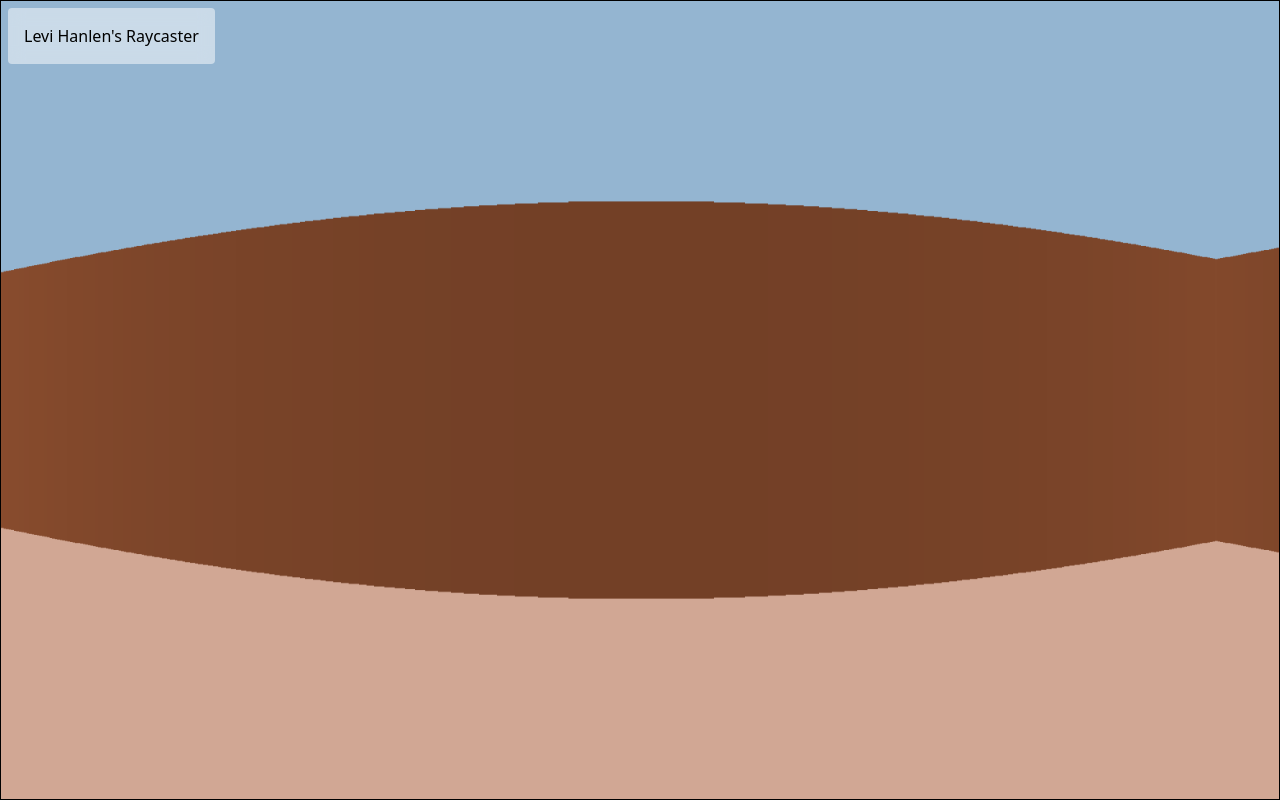
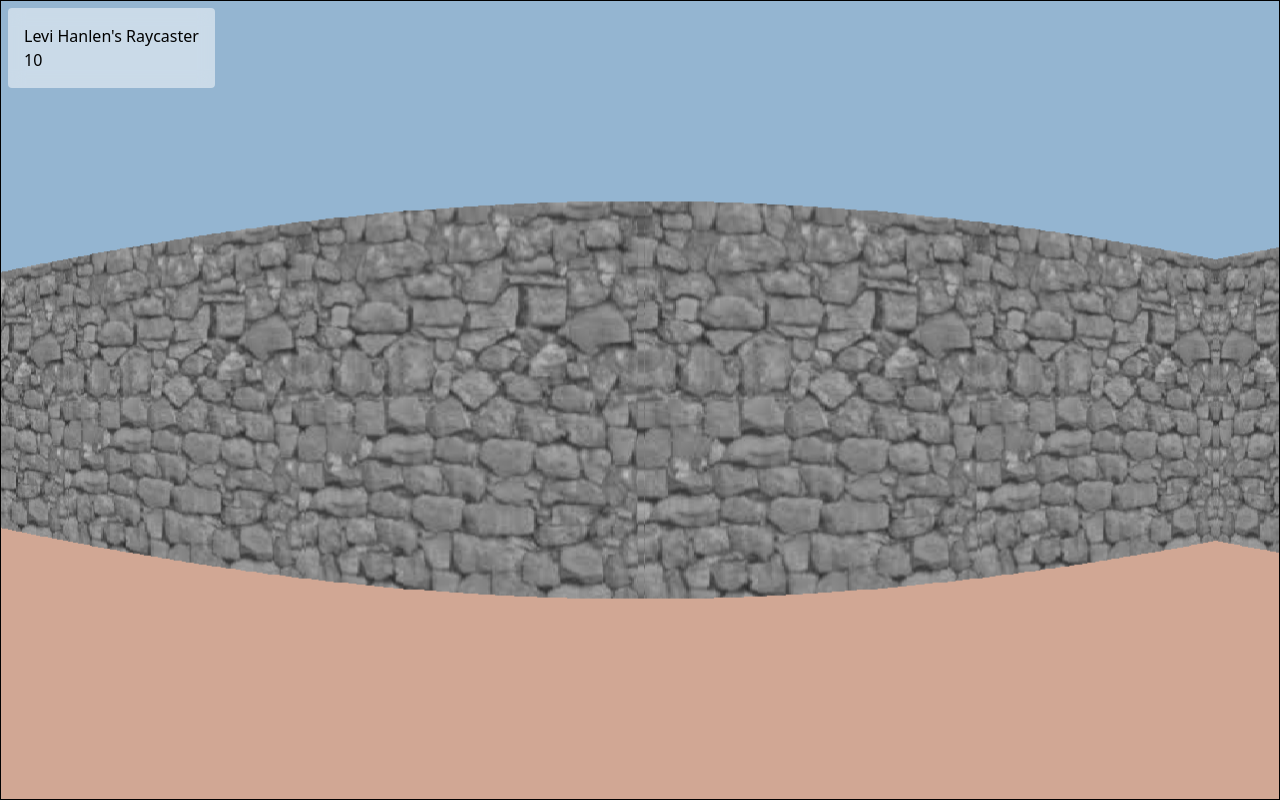
Before and after one commit to levihanlen/raycast-node, a website built with Vite: page index.html in a window 1280 px wide. Built offline with nearby package versions, Linux system fonts and the light colour scheme; animation ran at ten frames a second.

Commit message:
feat: add textures

```diff
--- a/index.html
+++ b/index.html
@@ -8,13 +8,17 @@
   <body class="relative">
     <div class="absolute top-2 left-2 backdrop-blur p-4 rounded bg-white/50">
       <h1>Levi Hanlen's Raycaster</h1>
+      <div id="fps"></div>
     </div>
     <canvas
       id="canvas"
-      width="2000"
-      height="1000"
+      width="1000"
+      height="250"
       class="aspect-square border border-black w-screen h-screen"
     ></canvas>
-    <script src="/src/main.ts"></script>
+    <!--
+    <img src="/public/img.jpg" />
+    -->
   </body>
+  <script src="/src/main.ts"></script>
 </html>
--- a/src/main.ts
+++ b/src/main.ts
@@ -10,12 +10,43 @@ interface User {
 
 const canvas: HTMLCanvasElement = document.querySelector("#canvas")!;
 
-// @ts-ignore dont matter
+// @ts-ignore
 const ctx = canvas.getContext("2d")!;
 
-// ctx.imageSmoothingEnabled = false;
+const textureUrls: string[] = ["/public/wall.jpeg"];
+const wallTextures: HTMLImageElement[] = [];
 
-// ctx.fillRect(2, 4, 20, 30);
+function preloadTextures(urls: string[]): Promise<HTMLImageElement[]> {
+  const promises = urls.map((url) => {
+    return new Promise<HTMLImageElement>((resolve, reject) => {
+      const img = new Image();
+      img.src = url;
+      img.onload = () => resolve(img);
+      img.onerror = () => reject(new Error(`Failed to load image: ${url}`));
+    });
+  });
+  return Promise.all(promises);
+}
+
+preloadTextures(textureUrls)
+  .then((images) => {
+    wallTextures.push(...images);
+    console.log("All textures loaded successfully.");
+    // You can now start the game or rendering loop
+    startGameLoop();
+  })
+  .catch((error) => {
+    console.error(error);
+  });
+
+function resizeCanvas() {
+  canvas.width = window.innerWidth;
+  canvas.height = window.innerHeight;
+  // Recalculate any dependent variables here
+}
+
+window.addEventListener("resize", resizeCanvas);
+resizeCanvas(); // Initial call
 
 const user: User = {
   x: 3,
@@ -27,9 +58,13 @@ const user: User = {
   rotSpeed: 3, // Rotation speed
 };
 
-const totalRays = 500;
+const totalRays = canvas.width;
 
 const using2d = false;
+
+let lastTime = performance.now();
+let frameCount = 0;
+let fps = 0;
 
 const map = [
   [1, 1, 1, 2, 3, 1, 1, 1, 1, 1, 1, 1, 1, 1, 1, 1],
@@ -78,8 +113,9 @@ window.addEventListener("keydown", (e) => {
 window.addEventListener("keyup", (e) => {
   keys[e.key] = false;
 });
-
-gameLoop();
+function startGameLoop() {
+  requestAnimationFrame(gameLoop);
+}
 
 function gameLoop() {
   if (!ctx) {
@@ -93,6 +129,21 @@ function gameLoop() {
   castRays();
   if (using2d) {
     draw2d();
+  }
+
+  frameCount++;
+  const currentTime = performance.now();
+  const delta = currentTime - lastTime;
+
+  if (delta >= 1000) {
+    fps = frameCount;
+    frameCount = 0;
+    lastTime = currentTime;
+  }
+  const thing = document.querySelector("#fps");
+
+  if (thing) {
+    thing.textContent = fps.toString();
   }
 
   requestAnimationFrame(gameLoop);
@@ -183,21 +234,13 @@ function moveUser(amount: number, dir: "fwd" | "side") {
 function castRays() {
   const maxDist = 1000;
   const moveDist = 0.01;
+  let textureX = 0;
+  let lastVertical = false;
+  // let lastCoord: { x: number; y: number } = { x: 0, y: 0 };
   for (let i = 0; i < totalRays; i++) {
-    //  i = 0, then -fov
-    // i = totalrays, then fov
-
     const rayAngle =
       (i * (user.fov / totalRays) - user.fov / 2 + user.angle) % 360;
     const radians = (rayAngle / 180) * Math.PI;
-    /*
-    if (i === 0) {
-      console.log(rayAngle);
-    }
-    if (i === totalRays - 1) {
-      console.log(rayAngle);
-    }
-    */
 
     const xMove = Math.cos(radians) * moveDist;
     const yMove = Math.sin(radians) * moveDist;
@@ -206,25 +249,62 @@ function castRays() {
     let y = user.y + yMove;
     let colliding = false;
     let dist = moveDist;
+
     while (dist < maxDist && !colliding) {
+      x += xMove;
+      y += yMove;
+      dist += moveDist;
       colliding = findColliding(x, y);
+    }
 
-      if (colliding) {
-        //  x -=
-      } else {
-        x += xMove;
-        y += yMove;
-        dist += moveDist;
+    // dist = dist * Math.cos(((rayAngle - user.angle) / 180) * Math.PI);
+
+    // const { x: thisCoordX, y: thisCoordY } = getRounded(x, y);
+
+    /*
+    if (lastCoord.x === thisCoordX && lastCoord.y === thisCoordY) {
+      textureX += dist;
+      if (textureX >= wallTextures[0].width) {
+        textureX = 0;
       }
+    } else {
+      textureX = 0;
     }
+    lastCoord.x = thisCoordX;
+    lastCoord.y = thisCoordY;
+    */
+
+    // textureX = wallTextures[0].width *
+
+    const isVertical =
+      Math.abs(x - Math.floor(x) - 0.5) < Math.abs(y - Math.floor(y) - 0.5);
+
+    if (isVertical) {
+      textureX = wallTextures[0].width * (x % 1);
+    } else {
+      textureX = wallTextures[0].width * (y % 1);
+    }
+
+    if (isVertical !== lastVertical) {
+      textureX = 0;
+    }
+    lastVertical = isVertical;
+
+    textureX = Math.floor(textureX);
+
     const wallType = findWallType(x, y);
-    drawRay(i, dist, wallType);
+    drawRay(i, dist, wallType, textureX);
     drawRay2d(x, y);
   }
 }
 
-function drawRay(i: number, dist: number, wallType: number = 1) {
-  const bar = canvas.width / totalRays;
+function drawRay(
+  i: number,
+  dist: number,
+  wallType: number = 1,
+  textureX: number
+) {
+  const barWidth = canvas.width / totalRays;
   const startX = (i / totalRays) * canvas.width;
 
   // const hue = Math.random() * 360;
@@ -234,13 +314,21 @@ function drawRay(i: number, dist: number, wallType: number = 1) {
 
   const yHeight = canvas.height / 2 - height / 2;
 
-  ctx.fillRect(startX, yHeight + user.yAngle * yAngleMult, bar, height);
+  const texture = wallTextures[0];
 
-  /*
-  ctx.fillStyle = `hsl(${hue}, 50%, ${dist * 5 + 25}%)`;
-  height = ((1 / dist) * canvas.height) / 1.25;
-  ctx.fillRect(startX, canvas.height / 2 - height / 2, bar, height);
-  */
+  // ctx.fillRect(startX, yHeight + user.yAngle * yAngleMult, barWidth, height);
+
+  ctx.drawImage(
+    texture,
+    textureX,
+    0,
+    1,
+    texture.height,
+    startX,
+    yHeight + user.yAngle * yAngleMult,
+    barWidth,
+    height
+  );
 }
 
 function findWallType(x: number, y: number) {
@@ -260,6 +348,10 @@ function drawRay2d(x: number, y: number) {
   ctx.stroke();
 }
 
+function getRounded(x: number, y: number) {
+  return { x: Math.floor(x), y: Math.floor(y) };
+}
+
 function roundToGrid(x: number, y: number) {
   const { x: floorX, y: floorY } = keepWithin(Math.floor(x), Math.floor(y));
   return map[floorY][floorX];
@@ -267,11 +359,6 @@ function roundToGrid(x: number, y: number) {
 function findColliding(x: number, y: number) {
   const thing = roundToGrid(x, y);
 
-  //  const { x: ceilX, y: ceilY } = keepWithin(Math.ceil(x), Math.ceil(y));
-  // console.log("ciel", ceilX, ceilY);
-  // const thing2 = map[ceilY][ceilX];
-  // debugger;
-  // console.log(thing, thing2);
   if (thing !== 0) {
     return true;
   } else {
```
Also changed, not shown: public/wall.jpeg (added), public/wall.jpg (added), src/img.jpg (added).
